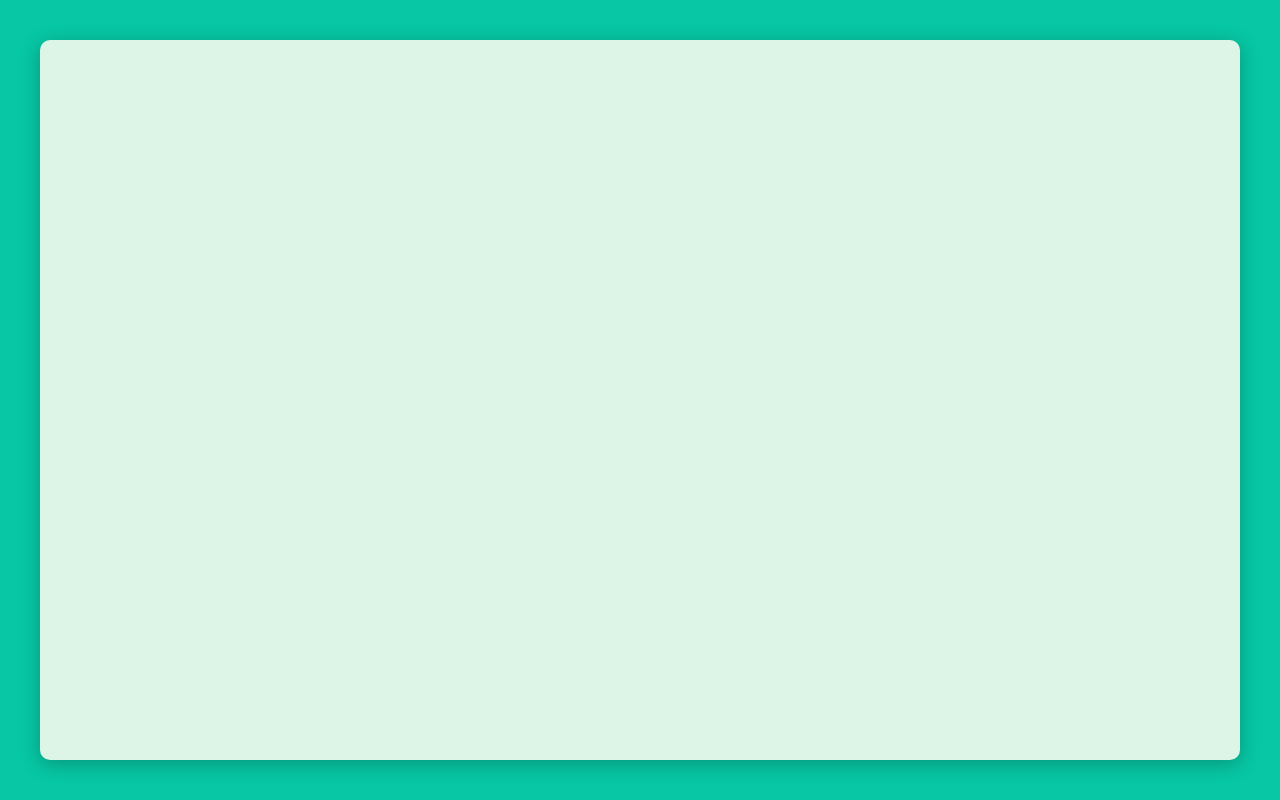
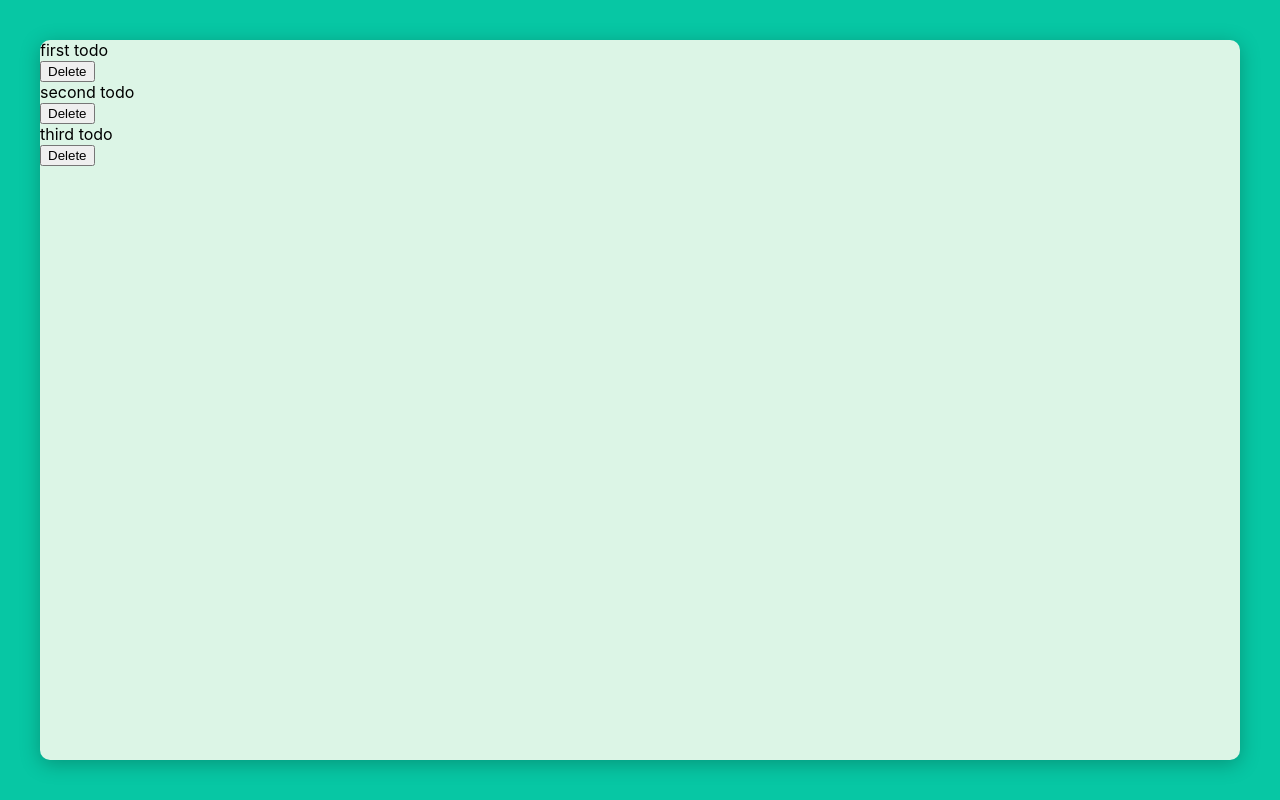
Before and after one commit to Dopio/infotecs-todo, a React (Create React App) app: page / in a window 1280 px wide. Built offline with nearby package versions, Linux system fonts and the light colour scheme.

Commit message:
Create list todo

```diff
--- a/public/index.html
+++ b/public/index.html
@@ -10,34 +10,11 @@
       content="Web site created using create-react-app"
     />
     <link rel="apple-touch-icon" href="%PUBLIC_URL%/logo192.png" />
-    <!--
-      manifest.json provides metadata used when your web app is installed on a
-      user's mobile device or desktop. See https://developers.google.com/web/fundamentals/web-app-manifest/
-    -->
     <link rel="manifest" href="%PUBLIC_URL%/manifest.json" />
-    <!--
-      Notice the use of %PUBLIC_URL% in the tags above.
-      It will be replaced with the URL of the `public` folder during the build.
-      Only files inside the `public` folder can be referenced from the HTML.
-
-      Unlike "/favicon.ico" or "favicon.ico", "%PUBLIC_URL%/favicon.ico" will
-      work correctly both with client-side routing and a non-root public URL.
-      Learn how to configure a non-root public URL by running `npm run build`.
-    -->
-    <title>React App</title>
+    <title>ToDo App</title>
   </head>
   <body>
     <noscript>You need to enable JavaScript to run this app.</noscript>
     <div id="root"></div>
-    <!--
-      This HTML file is a template.
-      If you open it directly in the browser, you will see an empty page.
-
-      You can add webfonts, meta tags, or analytics to this file.
-      The build step will place the bundled scripts into the <body> tag.
-
-      To begin the development, run `npm start` or `yarn start`.
-      To create a production bundle, use `npm run build` or `yarn build`.
-    -->
   </body>
 </html>
--- a/src/App.js
+++ b/src/App.js
@@ -1,15 +1,35 @@
+import { useState } from 'react';
 import './App.css';
 import AddToDo from './Components/addToDo';
 import ListToDo from './Components/listToDo';
 import SearchToDo from './Components/searchToDo';
 
 function App() {
+
+const [todo, setToDo] = useState([
+  {
+    id: 1,
+    title: "first todo",
+    status: true,
+  },
+  {
+    id: 2,
+    title: "second todo",
+    status: true,
+  },
+  {
+    id: 3,
+    title: "third todo",
+    status: true,
+  },
+])
+
   return (
     <body>
       <div className='body_wrapper'>
         <div className='taskToDo_body'>
           <SearchToDo />
-          <ListToDo />
+          <ListToDo todo={todo} setToDo={setToDo}/>
           <AddToDo />
         </div>
         <div className='editingToDo_body'>
--- a/src/Components/listToDo.jsx
+++ b/src/Components/listToDo.jsx
@@ -1,9 +1,24 @@
 import './ListToDo.css'
 
-let ListToDo = () => {
+let ListToDo = ({ todo, setToDo }) => {
+
+
+
+    let deleteTodo = (id) => {
+        let newTodo = [...todo].filter(item => item.id!==id);
+        setToDo(newTodo);
+    };
+
     return (
         <div className='taskToDo__list'>
-
+            {
+                todo.map(item => (
+                    <div key={item.id}>
+                        <div>{item.title}</div>
+                        <button onClick={() => deleteTodo(item.id)}>Delete</button>
+                    </div>
+                ))
+            }
         </div>
     );
 };
```
Also changed, not shown: src/State/main-reducer.js (added, +14 -0 lines).
